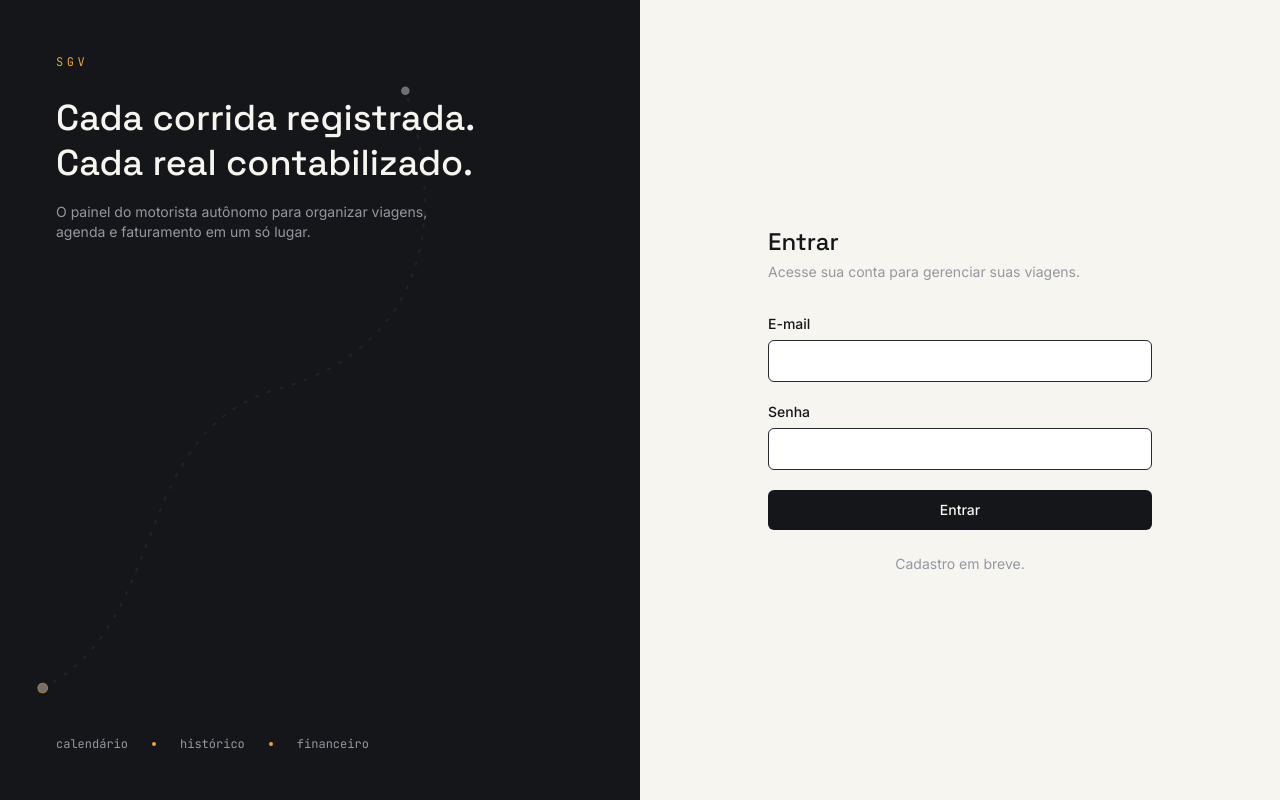
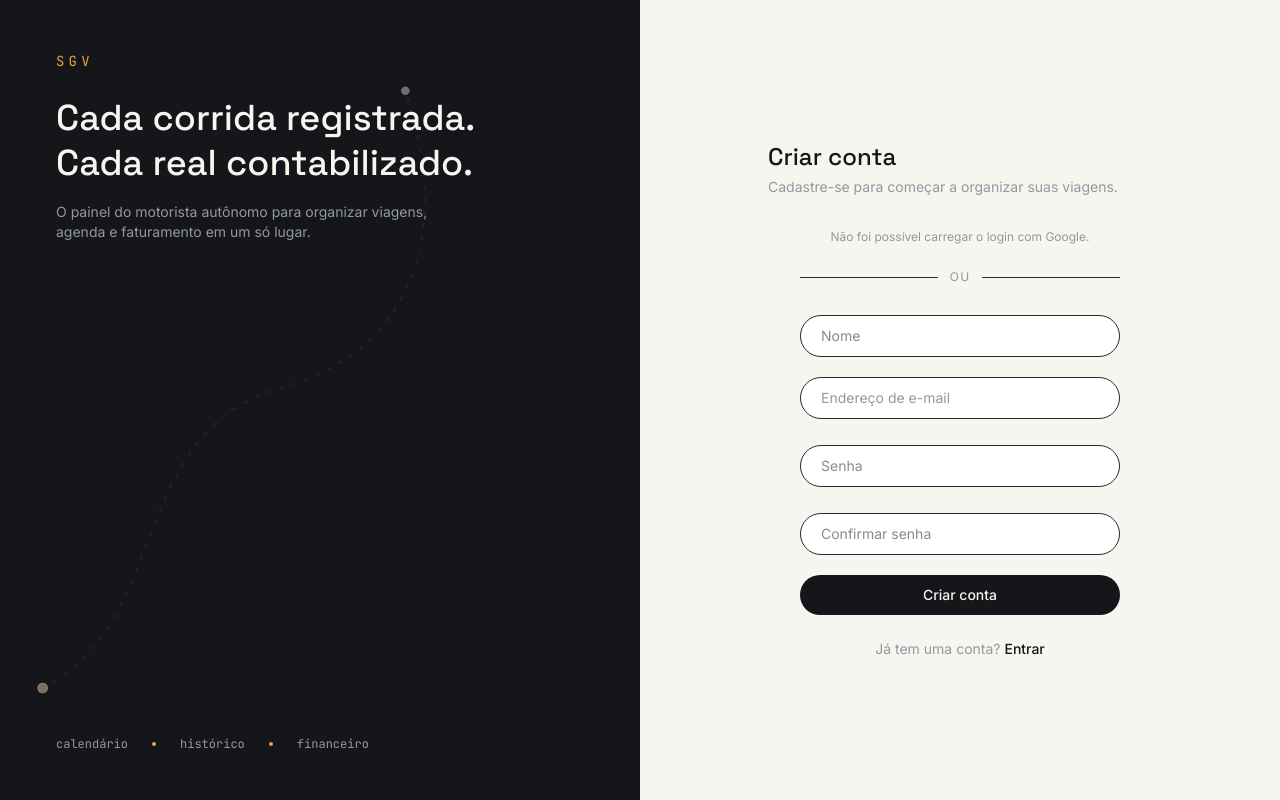
Before and after one commit to MatheusMonteiro10/SGV, a React (Vite) app in the folder frontend/: page /cadastro in a window 1280 px wide. Before the commit this address led to /login. Built offline with nearby package versions, Linux system fonts and the light colour scheme; no server answers.

Commit message:
implementando botão de login com Google

```diff
--- a/frontend/index.html
+++ b/frontend/index.html
@@ -10,6 +10,11 @@
       href="https://fonts.googleapis.com/css2?family=Space+Grotesk:wght@500;600;700&family=Inter:wght@400;500;600&family=JetBrains+Mono:wght@400;500&display=swap"
       rel="stylesheet"
     />
+    <link
+      href="https://fonts.googleapis.com/css2?family=Space+Grotesk:wght@500;600;700&family=Inter:wght@400;500;600&family=JetBrains+Mono:wght@400;500&display=swap"
+      rel="stylesheet"
+    />
+    <script src="https://accounts.google.com/gsi/client" async defer></script>
     <title>SGV — Sistema de Gestão de Viagens</title>
   </head>
   <body>
--- /dev/null
+++ b/frontend/src/components/auth/GoogleSignInButton.tsx
@@ -0,0 +1,76 @@
+import { useEffect, useRef, useState } from 'react'
+
+const CLIENT_ID = import.meta.env.VITE_GOOGLE_CLIENT_ID as string | undefined
+
+interface GoogleSignInButtonProps {
+  onCredential: (idToken: string) => void
+  text?: 'signin_with' | 'signup_with' | 'continue_with'
+}
+
+// Carrega o script do GSI sob demanda, uma única vez mesmo que o componente
+// monte em mais de uma página (login e cadastro compartilham a mesma promise).
+let gsiScriptPromise: Promise<void> | null = null
+
+function loadGsiScript(): Promise<void> {
+  if (window.google?.accounts?.id) return Promise.resolve()
+  if (gsiScriptPromise) return gsiScriptPromise
+
+  gsiScriptPromise = new Promise((resolve, reject) => {
+    const script = document.createElement('script')
+    script.src = 'https://accounts.google.com/gsi/client'
+    script.async = true
+    script.defer = true
+    script.onload = () => resolve()
+    script.onerror = () => reject(new Error('Falha ao carregar o script do Google'))
+    document.head.appendChild(script)
+  })
+
+  return gsiScriptPromise
+}
+
+export function GoogleSignInButton({ onCredential, text = 'continue_with' }: GoogleSignInButtonProps) {
+  const containerRef = useRef<HTMLDivElement>(null)
+  const [erro, setErro] = useState<string | null>(null)
+
+  useEffect(() => {
+    if (!CLIENT_ID) {
+      setErro('Login com Google indisponível no momento.')
+      return
+    }
+
+    let cancelado = false
+
+    loadGsiScript()
+      .then(() => {
+        if (cancelado || !containerRef.current || !window.google) return
+
+        window.google.accounts.id.initialize({
+          client_id: CLIENT_ID,
+          callback: (response) => onCredential(response.credential),
+          cancel_on_tap_outside: true,
+        })
+
+        window.google.accounts.id.renderButton(containerRef.current, {
+          type: 'standard',
+          theme: 'outline',
+          size: 'large',
+          text,
+          shape: 'pill',
+          width: 320,
+        })
+      })
+      .catch(() => {
+        if (!cancelado) setErro('Não foi possível carregar o login com Google.')
+      })
+
+    return () => {
+      cancelado = true
+    }
+  }, [onCredential, text])
+
+  if (erro) {
+    return <p className="text-center text-xs text-ink-soft">{erro}</p>
+  }
+
+  return <div ref={containerRef} className="flex justify-center" />
+}
--- a/frontend/src/pages/auth/LoginPage.tsx
+++ b/frontend/src/pages/auth/LoginPage.tsx
@@ -1,25 +1,29 @@
 import { useState, type FormEvent } from 'react'
-import { Navigate, useLocation, useNavigate } from 'react-router-dom'
+import { Link, Navigate, useLocation, useNavigate } from 'react-router-dom'
 import { isAxiosError } from 'axios'
 import { useAuth } from '../../hooks/useAuth'
+import { AuthLayout } from './AuthLayout'
+import { GoogleSignInButton } from '../../components/auth/GoogleSignInButton'
 import type { ApiErrorResponse } from '../../types/auth'
 
 interface LocationState {
   from?: { pathname: string }
+  mensagem?: string
 }
 
 export function LoginPage() {
-  const { login, isAuthenticated, isLoading } = useAuth()
+  const { login, loginWithGoogle, isAuthenticated, isLoading } = useAuth()
   const navigate = useNavigate()
   const location = useLocation()
+  const state = location.state as LocationState | null
 
   const [email, setEmail] = useState('')
   const [senha, setSenha] = useState('')
   const [fieldErrors, setFieldErrors] = useState<Record<string, string>>({})
   const [formError, setFormError] = useState<string | null>(null)
+  const [googleError, setGoogleError] = useState<string | null>(null)
 
   if (isAuthenticated) {
-    const state = location.state as LocationState | null
     return <Navigate to={state?.from?.pathname ?? '/'} replace />
   }
 
@@ -30,7 +34,6 @@ export function LoginPage() {
 
     try {
       await login(email, senha)
-      const state = location.state as LocationState | null
       navigate(state?.from?.pathname ?? '/', { replace: true })
     } catch (err) {
       if (isAxiosError<ApiErrorResponse>(err) && err.response) {
@@ -45,42 +48,44 @@ export function LoginPage() {
     }
   }
 
+  async function handleGoogleCredential(idToken: string) {
+    setGoogleError(null)
+    setFormError(null)
+    try {
+      await loginWithGoogle(idToken)
+      navigate(state?.from?.pathname ?? '/', { replace: true })
+    } catch (err) {
+      if (isAxiosError<ApiErrorResponse>(err) && err.response) {
+        setGoogleError(err.response.data.message ?? 'Não foi possível entrar com o Google.')
+      } else {
+        setGoogleError('Não foi possível conectar ao servidor. Verifique sua conexão.')
+      }
+    }
+  }
+
   return (
-    <div className="flex min-h-screen bg-paper font-body text-ink">
-      {/* Painel de rota */}
-      <aside className="relative hidden flex-col justify-between overflow-hidden bg-ink px-14 py-12 text-paper lg:flex lg:w-1/2">
-        <RoutePath />
-        <div className="relative z-10">
-          <span className="font-mono text-xs uppercase tracking-[0.3em] text-amber">SGV</span>
-          <h1 className="mt-6 max-w-md font-display text-4xl leading-tight text-paper">
-            Cada corrida registrada.
-            <br />
-            Cada real contabilizado.
-          </h1>
-          <p className="mt-4 max-w-sm text-sm text-ink-soft">
-            O painel do motorista autônomo para organizar viagens, agenda e faturamento em um só lugar.
-          </p>
+    <AuthLayout>
+      <h2 className="font-display text-2xl text-ink">Entre ou cadastre-se</h2>
+      <p className="mt-1 text-sm text-ink-soft">Acesse sua conta ou crie uma nova para gerenciar suas viagens.</p>
+
+      {state?.mensagem && (
+        <div role="status" className="mx-auto mt-6 max-w-[320px] rounded-md border border-teal/30 bg-teal/10 px-4 py-3 text-sm text-teal">
+          {state.mensagem}
         </div>
-        <div className="relative z-10 flex items-center gap-6 font-mono text-xs text-ink-soft">
-          <span>calendário</span>
-          <span className="h-1 w-1 rounded-full bg-amber" />
-          <span>histórico</span>
-          <span className="h-1 w-1 rounded-full bg-amber" />
-          <span>financeiro</span>
-        </div>
-      </aside>
+      )}
 
-      {/* Formulário */}
-      <main className="flex flex-1 items-center justify-center px-6 py-12">
-        <div className="w-full max-w-sm">
-          <div className="mb-8 lg:hidden">
-            <span className="font-mono text-xs uppercase tracking-[0.3em] text-amber-dim">SGV</span>
+      <div className="mt-8">
+        {googleError && <p className="mb-3 text-center text-sm text-danger">{googleError}</p>}
+        <GoogleSignInButton onCredential={handleGoogleCredential} text="continue_with" />
       </div>
 
-          <h2 className="font-display text-2xl text-ink">Entrar</h2>
-          <p className="mt-1 text-sm text-ink-soft">Acesse sua conta para gerenciar suas viagens.</p>
+      <div className="mx-auto mt-6 flex max-w-[320px] items-center gap-3">
+        <span className="h-px flex-1 bg-line" />
+        <span className="text-xs uppercase tracking-widest text-ink-soft">ou</span>
+        <span className="h-px flex-1 bg-line" />
+      </div>
 
-          <form onSubmit={handleSubmit} className="mt-8 space-y-5" noValidate>
+      <form onSubmit={handleSubmit} className="mx-auto mt-6 max-w-[320px] space-y-5" noValidate>
         {formError && (
           <div role="alert" className="rounded-md border border-danger/30 bg-danger/10 px-4 py-3 text-sm text-danger">
             {formError}
@@ -88,23 +93,24 @@ export function LoginPage() {
         )}
 
         <div>
-              <label htmlFor="email" className="block text-sm font-medium text-ink">
-                E-mail
+          <label htmlFor="email" className="sr-only">
+            Endereço de e-mail
           </label>
           <input
             id="email"
             type="email"
             autoComplete="email"
             required
+            placeholder="Endereço de e-mail"
             value={email}
             onChange={(e) => setEmail(e.target.value)}
-                className="mt-1.5 w-full rounded-md border border-line bg-white px-3.5 py-2.5 text-sm text-ink outline-none transition focus:border-amber focus:ring-2 focus:ring-amber/30"
+            className="w-full rounded-full border border-line bg-white px-5 py-2.5 text-sm text-ink outline-none transition placeholder:text-ink-soft focus:border-amber focus:ring-2 focus:ring-amber/30"
           />
           {fieldErrors.email && <p className="mt-1 text-xs text-danger">{fieldErrors.email}</p>}
         </div>
 
         <div>
-              <label htmlFor="senha" className="block text-sm font-medium text-ink">
+          <label htmlFor="senha" className="sr-only">
             Senha
           </label>
           <input
@@ -112,9 +118,10 @@ export function LoginPage() {
             type="password"
             autoComplete="current-password"
             required
+            placeholder="Senha"
             value={senha}
             onChange={(e) => setSenha(e.target.value)}
-                className="mt-1.5 w-full rounded-md border border-line bg-white px-3.5 py-2.5 text-sm text-ink outline-none transition focus:border-amber focus:ring-2 focus:ring-amber/30"
+            className="mt-1.5 w-full rounded-full border border-line bg-white px-5 py-2.5 text-sm text-ink outline-none transition focus:border-amber focus:ring-2 focus:ring-amber/30"
           />
           {fieldErrors.senha && <p className="mt-1 text-xs text-danger">{fieldErrors.senha}</p>}
         </div>
@@ -122,33 +129,18 @@ export function LoginPage() {
         <button
           type="submit"
           disabled={isLoading}
-              className="w-full rounded-md bg-ink py-2.5 text-sm font-medium text-paper transition hover:bg-amber-dim disabled:cursor-not-allowed disabled:opacity-60"
+          className="w-full rounded-full bg-ink py-2.5 text-sm font-medium text-paper transition hover:bg-amber-dim disabled:cursor-not-allowed disabled:opacity-60"
         >
           {isLoading ? 'Entrando...' : 'Entrar'}
         </button>
       </form>
 
-          <p className="mt-6 text-center text-sm text-ink-soft">Cadastro em breve.</p>
-        </div>
-      </main>
-    </div>
+      <p className="mt-6 text-center text-sm text-ink-soft">
+        Ainda não tem conta?{' '}
+        <Link to="/cadastro" className="font-medium text-ink underline-offset-4 hover:underline">
+          Criar conta
+        </Link>
+      </p>
+    </AuthLayout>
   )
 }
-
-function RoutePath() {
-  return (
-    <svg className="pointer-events-none absolute inset-0 h-full w-full opacity-70" viewBox="0 0 600 700" fill="none" aria-hidden="true">
-      <path
-        d="M40,620 C160,560 120,380 260,340 S 420,180 380,60"
-        className="stroke-line"
-        strokeWidth="2"
-        strokeDasharray="2 10"
-        strokeLinecap="round"
-        fill="none"
-      />
-      <circle r="5" className="route-dot fill-amber" />
-      <circle cx="40" cy="620" r="4" className="fill-ink-soft" />
-      <circle cx="380" cy="60" r="4" className="fill-ink-soft" />
-    </svg>
-  )
-}
--- a/frontend/src/routes/AppRoutes.tsx
+++ b/frontend/src/routes/AppRoutes.tsx
@@ -1,5 +1,7 @@
 import { Navigate, Route, Routes } from 'react-router-dom'
 import { LoginPage } from '../pages/auth/LoginPage'
+import { RegistroPage } from '../pages/auth/RegistroPage'
+import { VerificarEmailPage } from '../pages/auth/VerificarEmailPage'
 import { DashboardPage } from '../pages/DashboardPage'
 import { ProtectedRoute } from './ProtectedRoute'
 
@@ -7,6 +9,8 @@ export function AppRoutes() {
   return (
     <Routes>
       <Route path="/login" element={<LoginPage />} />
+      <Route path="/cadastro" element={<RegistroPage />} />
+      <Route path="/verificar-email" element={<VerificarEmailPage />} />
       <Route
         path="/"
         element={
```
Also changed, not shown: frontend/src/context/AuthContext.tsx (+33 -16 lines), frontend/src/types/auth.ts (+24 -0 lines), frontend/src/types/google-identity.d.ts (added, +38 -0 lines). Lines whose indentation alone changed are shown as unchanged.
